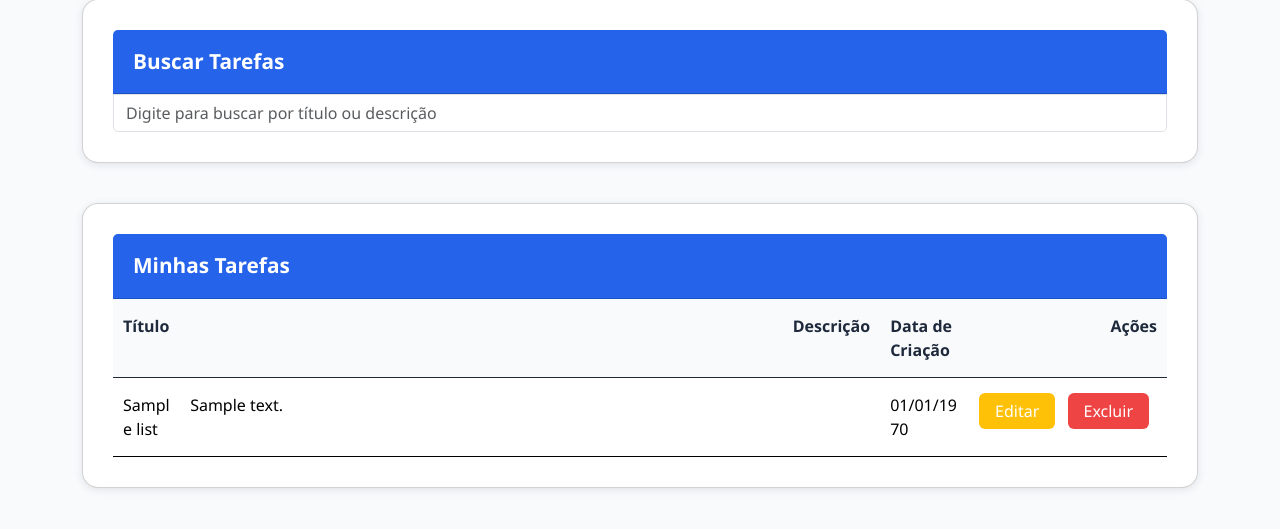
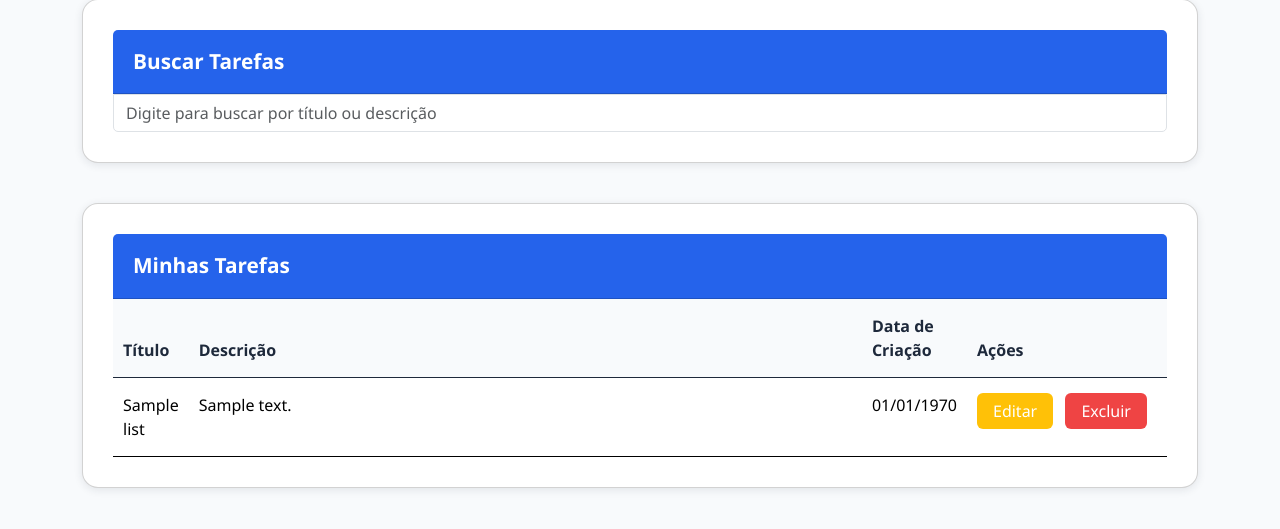
Before and after one commit to andersonvasques/lista_tarefas, a PHP site: page /dashboard.php in a window 1280 px wide. Shown: the part 170-699 px from the top of the page. Run offline with PHP 8.4, Linux system fonts and the light colour scheme; the visitor is signed in with stand-in values (Sample User, id 1); tables that the repository leaves empty or names only in its code hold one stand-in row (values such as "Sample post").

Commit message:
fix: Estilo da tabela

```diff
--- a/assets/css/style.css
+++ b/assets/css/style.css
@@ -180,26 +180,6 @@ header h1 {
   border: 1px solid #fca5a5;
 }
 
-.table td, .table th {
-  vertical-align: top;
-  word-break: break-word;
-  overflow-wrap: break-word;
-}
-
-.table td.actions-cell, .table th.actions-cell {
-  width: 120px;
-  min-width: 110px;
-  text-align: right;
-  vertical-align: top;
-}
-
-.table td.description-cell, .table th.description-cell {
-  max-width: 340px;
-  width: 340px;
-  min-width: 200px;
-  padding-right: 8px;
-}
-
 @media (max-width: 600px) {
   .card, .alert {
     padding: 10px;
```
Also changed, not shown: actions/search_tasks.php (+10 -2 lines).
